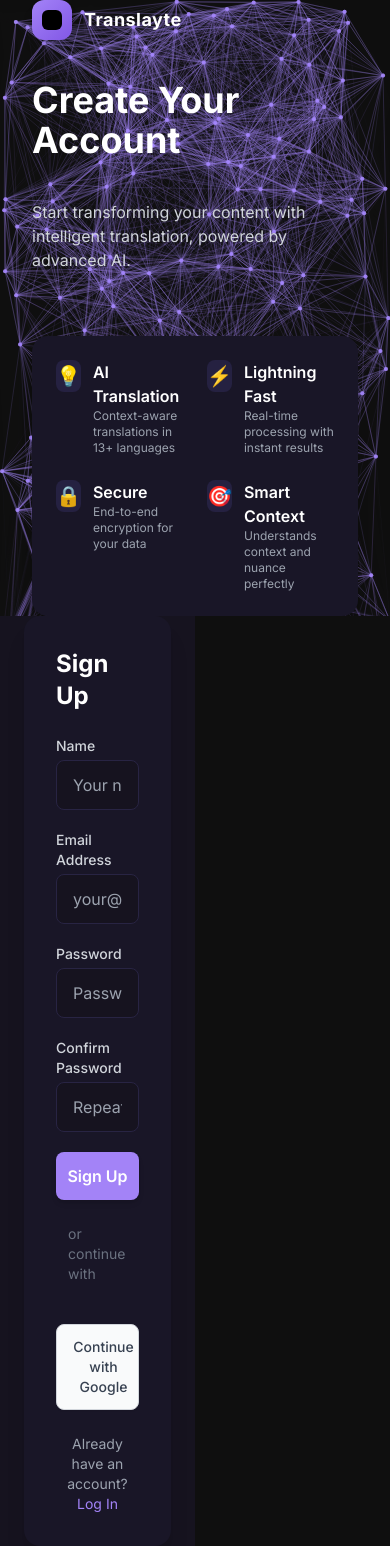
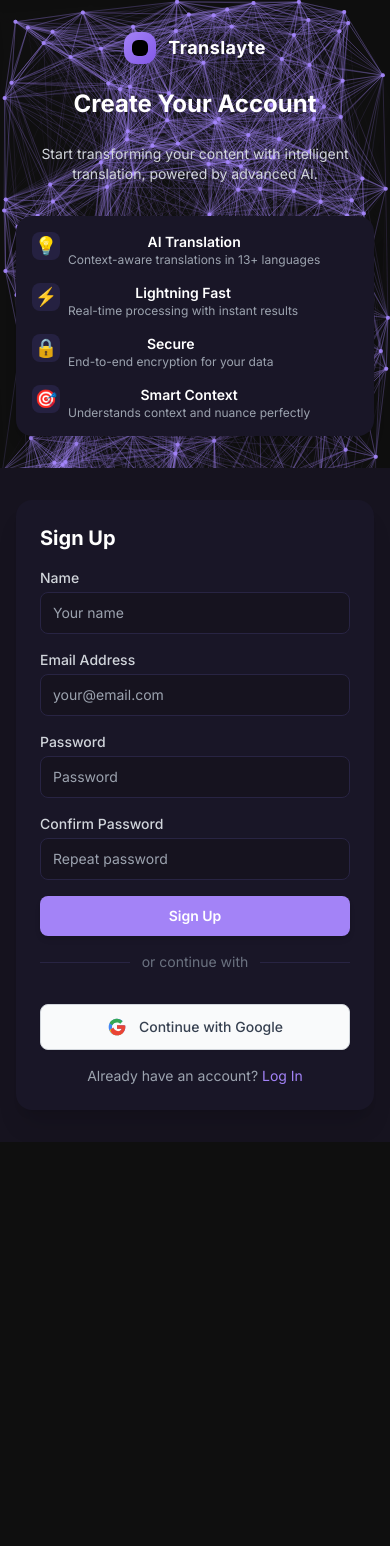
Before and after one commit to timeflowing/translayte, a Next.js app: page /signup in a window 390 px wide. After the commit the page ends 1142 px from the top, so only its background shows below. Built offline with nearby package versions, Linux system fonts and the light colour scheme; no server answers.

Commit message:
mobile reponsive

```diff
--- a/app/api/translate/route.ts
+++ b/app/api/translate/route.ts
@@ -82,9 +82,17 @@
 
         if (!isPro) {
             const keysThisMonth = userData?.keys_month || 0;
+            const charsThisMonth = userData?.chars_month || 0;
             const keyCount = Object.keys(payload).length;
+
+            // Calculate character count from all values in the payload
+            const charCount = Object.values(payload).reduce((total: number, value: unknown) => {
+                return total + (typeof value === 'string' ? value.length : String(value).length);
+            }, 0);
+
             await userRef.update({
                 keys_month: keysThisMonth + keyCount,
+                chars_month: charsThisMonth + charCount,
             });
         }
 
--- a/app/context/AuthContext.tsx
+++ b/app/context/AuthContext.tsx
@@ -27,6 +27,7 @@
     slackConnected?: boolean;
     subscription?: { status: string | null };
     keys_month?: number;
+    chars_month?: number;
 }
 
 interface AuthContext {
@@ -72,6 +73,7 @@
                                 Date.now() + 7 * 24 * 60 * 60 * 1000,
                             ).toISOString(),
                             keys_month: 0,
+                            chars_month: 0,
                             subscription: { status: null },
                         };
                         setDoc(userRef, profile)
--- a/app/login/page.tsx
+++ b/app/login/page.tsx
@@ -33,35 +33,35 @@
         }
     }, [user, loading, router]);
     return (
-        <div className="flex flex-row min-h-screen">
+        <div className="flex flex-col lg:flex-row min-h-screen">
             {/* Left Side - Branding */}
             <div
-                className="w-1/2 min-h-screen flex flex-col justify-center items-center relative overflow-hidden px-12"
+                className="w-full lg:w-1/2 min-h-[50vh] lg:min-h-screen flex flex-col justify-center items-center relative overflow-hidden px-4 sm:px-8 lg:px-12 py-8 lg:py-0"
                 style={{ background: 'transparent' }}
             >
                 <SynapseAnimation className="absolute inset-0 w-full h-full -z-10" />
 
                 <SynapseAnimation className="absolute inset-0 w-full h-full -z-10" />
-                <div className="flex flex-col gap-8 z-10">
+                <div className="flex flex-col gap-4 lg:gap-8 z-10 text-center lg:text-left">
                     {/* Logo */}
-                    <div className="flex items-center gap-3 mb-2">
-                        <div className="w-10 h-10 rounded-xl flex items-center justify-center bg-gradient-to-br from-[#A383F7] to-[#8257E6] shadow-lg">
-                            <div className="w-5 h-5 bg-black rounded-[6px]" />
+                    <div className="flex items-center gap-3 mb-2 justify-center lg:justify-start">
+                        <div className="w-8 h-8 lg:w-10 lg:h-10 rounded-xl flex items-center justify-center bg-gradient-to-br from-[#A383F7] to-[#8257E6] shadow-lg">
+                            <div className="w-4 h-4 lg:w-5 lg:h-5 bg-black rounded-[6px]" />
                         </div>
                         <span className="text-lg font-bold text-white tracking-wide">
                             Translayte
                         </span>
                     </div>
                     {/* Title */}
-                    <h1 className="text-4xl font-bold text-white mb-2">
+                    <h1 className="text-2xl sm:text-3xl lg:text-4xl font-bold text-white mb-2">
                         Transform your content with intelligent translation
                     </h1>
-                    <p className="text-gray-300 mb-8 max-w-lg">
+                    <p className="text-gray-300 mb-4 lg:mb-8 max-w-lg text-sm sm:text-base">
                         Transform your content with intelligent translation powered by advanced AI
                         technology.
                     </p>
                     {/* Features */}
-                    <div className="grid grid-cols-2 gap-6 bg-[#191627] p-6 rounded-2xl shadow-lg w-full max-w-md">
+                    <div className="grid grid-cols-1 sm:grid-cols-2 gap-4 lg:gap-6 bg-[#191627] p-4 lg:p-6 rounded-2xl shadow-lg w-full max-w-sm sm:max-w-md">
                         <Feature
                             title="AI Translation"
                             desc="Context-aware translations in 13+ languages"
@@ -86,10 +86,12 @@
                 </div>
             </div>
             {/* Right Side - Login Form */}
-            <div className="w-1/2 min-h-screen flex items-center justify-center px-6 bg-[#16131f]">
-                <div className="w-full max-w-md bg-[#191627] p-8 rounded-2xl shadow-xl">
-                    <h2 className="text-2xl font-bold text-white mb-6">Welcome Back</h2>
-                    <form onSubmit={handleSubmit} className="space-y-5">
+            <div className="w-full lg:w-1/2 min-h-[50vh] lg:min-h-screen flex items-center justify-center px-4 sm:px-6 lg:px-6 py-8 lg:py-0 bg-[#16131f]">
+                <div className="w-full max-w-md bg-[#191627] p-6 sm:p-8 rounded-2xl shadow-xl">
+                    <h2 className="text-xl sm:text-2xl font-bold text-white mb-4 sm:mb-6">
+                        Welcome Back
+                    </h2>
+                    <form onSubmit={handleSubmit} className="space-y-4 sm:space-y-5">
                         <div>
                             <label
                                 htmlFor="email"
@@ -104,7 +106,7 @@
                                 required
                                 value={email}
                                 onChange={e => setEmail(e.target.value)}
-                                className="w-full px-4 py-3 rounded-lg bg-[#16131f] border border-[#282443] text-white placeholder-gray-400 focus:ring-2 focus:ring-[#A383F7] outline-none transition"
+                                className="w-full px-3 sm:px-4 py-2.5 sm:py-3 rounded-lg bg-[#16131f] border border-[#282443] text-white placeholder-gray-400 focus:ring-2 focus:ring-[#A383F7] outline-none transition text-sm sm:text-base"
                                 placeholder="your@email.com"
                             />
                         </div>
@@ -130,7 +132,7 @@
                                 required
                                 value={password}
                                 onChange={e => setPassword(e.target.value)}
-                                className="w-full px-4 py-3 rounded-lg bg-[#16131f] border border-[#282443] text-white placeholder-gray-400 focus:ring-2 focus:ring-[#A383F7] outline-none transition"
+                                className="w-full px-3 sm:px-4 py-2.5 sm:py-3 rounded-lg bg-[#16131f] border border-[#282443] text-white placeholder-gray-400 focus:ring-2 focus:ring-[#A383F7] outline-none transition text-sm sm:text-base"
                                 placeholder="Password"
                             />
                         </div>
@@ -147,13 +149,13 @@
                         {error && <p className="text-red-500 text-sm">{error}</p>}
                         <button
                             type="submit"
-                            className="w-full py-3 rounded-lg bg-[#A383F7] text-white font-semibold shadow-md hover:bg-[#8257E6] transition"
+                            className="w-full py-2.5 sm:py-3 rounded-lg bg-[#A383F7] text-white font-semibold shadow-md hover:bg-[#8257E6] transition text-sm sm:text-base"
                         >
                             Sign in
                         </button>
                     </form>
                     {/* Divider */}
-                    <div className="my-6 flex items-center">
+                    <div className="my-4 sm:my-6 flex items-center">
                         <hr className="flex-grow border-[#282443]" />
                         <span className="mx-3 text-sm text-gray-500">or continue with</span>
                         <hr className="flex-grow border-[#282443]" />
@@ -162,7 +164,7 @@
                     <div className="flex flex-col gap-3">
                         <GoogleLoginButton />
                     </div>
-                    <p className="mt-6 text-center text-gray-400 text-sm">
+                    <p className="mt-4 sm:mt-6 text-center text-gray-400 text-sm">
                         Don&apos;t have an account?{' '}
                         <Link href="/signup" className="text-[#A383F7] hover:underline">
                             Sign up
@@ -177,13 +179,13 @@
 // Feature component for the left panel
 function Feature({ title, desc, icon }: { title: string; desc: string; icon: string }) {
     return (
-        <div className="flex items-start gap-3">
-            <div className="text-xl w-8 h-8 flex items-center justify-center rounded-lg bg-[#252141]">
+        <div className="flex items-start gap-2 sm:gap-3">
+            <div className="text-lg sm:text-xl w-7 h-7 sm:w-8 sm:h-8 flex items-center justify-center rounded-lg bg-[#252141] flex-shrink-0">
                 {icon}
             </div>
-            <div>
-                <div className="text-white font-semibold text-base">{title}</div>
-                <div className="text-xs text-gray-400">{desc}</div>
+            <div className="min-w-0">
+                <div className="text-white font-semibold text-sm sm:text-base">{title}</div>
+                <div className="text-xs text-gray-400 leading-tight">{desc}</div>
             </div>
         </div>
     );
--- a/app/profile/page.tsx
+++ b/app/profile/page.tsx
@@ -28,6 +28,7 @@
     slackConnected: false,
     subscription: { status: null },
     keys_month: 0,
+    chars_month: 0,
 };
 interface UserProfile {
     firstName: string;
--- a/app/signup/page.tsx
+++ b/app/signup/page.tsx
@@ -50,28 +50,30 @@
     };
 
     return (
-        <div className="flex flex-col md:flex-row min-h-screen">
+        <div className="flex flex-col lg:flex-row min-h-screen">
             {/* Left Side - Branding */}
-            <div className="w-full md:w-1/2 min-h-[400px] md:min-h-screen flex flex-col justify-center items-center relative overflow-hidden px-8 md:px-12 bg-transparent">
+            <div className="w-full lg:w-1/2 min-h-[50vh] lg:min-h-screen flex flex-col justify-center items-center relative overflow-hidden px-4 sm:px-8 lg:px-12 py-8 lg:py-0 bg-transparent">
                 <SynapseAnimation className="absolute inset-0 w-full h-full -z-10" />
-                <div className="flex flex-col gap-8 z-10">
+                <div className="flex flex-col gap-4 lg:gap-8 z-10 text-center lg:text-left">
                     {/* Logo */}
-                    <div className="flex items-center gap-3 mb-2">
-                        <div className="w-10 h-10 rounded-xl flex items-center justify-center bg-gradient-to-br from-[#A383F7] to-[#8257E6] shadow-lg">
-                            <div className="w-5 h-5 bg-black rounded-[6px]" />
+                    <div className="flex items-center gap-3 mb-2 justify-center lg:justify-start">
+                        <div className="w-8 h-8 lg:w-10 lg:h-10 rounded-xl flex items-center justify-center bg-gradient-to-br from-[#A383F7] to-[#8257E6] shadow-lg">
+                            <div className="w-4 h-4 lg:w-5 lg:h-5 bg-black rounded-[6px]" />
                         </div>
                         <span className="text-lg font-bold text-white tracking-wide">
                             Translayte
                         </span>
                     </div>
                     {/* Title */}
-                    <h1 className="text-4xl font-bold text-white mb-2">Create Your Account</h1>
-                    <p className="text-gray-300 mb-8 max-w-lg">
+                    <h1 className="text-2xl sm:text-3xl lg:text-4xl font-bold text-white mb-2">
+                        Create Your Account
+                    </h1>
+                    <p className="text-gray-300 mb-4 lg:mb-8 max-w-lg text-sm sm:text-base">
                         Start transforming your content with intelligent translation, powered by
                         advanced AI.
                     </p>
                     {/* Features */}
-                    <div className="grid grid-cols-2 gap-6 bg-[#191627] p-6 rounded-2xl shadow-lg w-full max-w-md">
+                    <div className="grid grid-cols-1 sm:grid-cols-2 gap-4 lg:gap-6 bg-[#191627] p-4 lg:p-6 rounded-2xl shadow-lg w-full max-w-sm sm:max-w-md">
                         <Feature
                             title="AI Translation"
                             desc="Context-aware translations in 13+ languages"
@@ -96,10 +98,12 @@
                 </div>
             </div>
             {/* Right Side - Register Form */}
-            <div className="w-1/2 min-h-screen flex items-center justify-center px-6 bg-[#16131f]">
-                <div className="w-full max-w-md bg-[#191627] p-8 rounded-2xl shadow-xl">
-                    <h2 className="text-2xl font-bold text-white mb-6">Sign Up</h2>
-                    <form onSubmit={handleSubmit} className="space-y-5">
+            <div className="w-full lg:w-1/2 min-h-[50vh] lg:min-h-screen flex items-center justify-center px-4 sm:px-6 lg:px-6 py-8 lg:py-0 bg-[#16131f]">
+                <div className="w-full max-w-md bg-[#191627] p-6 sm:p-8 rounded-2xl shadow-xl">
+                    <h2 className="text-xl sm:text-2xl font-bold text-white mb-4 sm:mb-6">
+                        Sign Up
+                    </h2>
+                    <form onSubmit={handleSubmit} className="space-y-4 sm:space-y-5">
                         <div>
                             <label
                                 htmlFor="displayName"
@@ -113,7 +117,7 @@
                                 autoComplete="name"
                                 value={displayName}
                                 onChange={e => setDisplayName(e.target.value)}
-                                className="w-full px-4 py-3 rounded-lg bg-[#16131f] border border-[#282443] text-white placeholder-gray-400 focus:ring-2 focus:ring-[#A383F7] outline-none transition"
+                                className="w-full px-3 sm:px-4 py-2.5 sm:py-3 rounded-lg bg-[#16131f] border border-[#282443] text-white placeholder-gray-400 focus:ring-2 focus:ring-[#A383F7] outline-none transition text-sm sm:text-base"
                                 placeholder="Your name"
                             />
                         </div>
@@ -131,7 +135,7 @@
                                 required
                                 value={email}
                                 onChange={e => setEmail(e.target.value)}
-                                className="w-full px-4 py-3 rounded-lg bg-[#16131f] border border-[#282443] text-white placeholder-gray-400 focus:ring-2 focus:ring-[#A383F7] outline-none transition"
+                                className="w-full px-3 sm:px-4 py-2.5 sm:py-3 rounded-lg bg-[#16131f] border border-[#282443] text-white placeholder-gray-400 focus:ring-2 focus:ring-[#A383F7] outline-none transition text-sm sm:text-base"
                                 placeholder="your@email.com"
                             />
                         </div>
@@ -149,7 +153,7 @@
                                 required
                                 value={password}
                                 onChange={e => setPassword(e.target.value)}
-                                className="w-full px-4 py-3 rounded-lg bg-[#16131f] border border-[#282443] text-white placeholder-gray-400 focus:ring-2 focus:ring-[#A383F7] outline-none transition"
+                                className="w-full px-3 sm:px-4 py-2.5 sm:py-3 rounded-lg bg-[#16131f] border border-[#282443] text-white placeholder-gray-400 focus:ring-2 focus:ring-[#A383F7] outline-none transition text-sm sm:text-base"
                                 placeholder="Password"
                             />
                         </div>
@@ -167,21 +171,21 @@
                                 required
                                 value={password2}
                                 onChange={e => setPassword2(e.target.value)}
-                                className="w-full px-4 py-3 rounded-lg bg-[#16131f] border border-[#282443] text-white placeholder-gray-400 focus:ring-2 focus:ring-[#A383F7] outline-none transition"
+                                className="w-full px-3 sm:px-4 py-2.5 sm:py-3 rounded-lg bg-[#16131f] border border-[#282443] text-white placeholder-gray-400 focus:ring-2 focus:ring-[#A383F7] outline-none transition text-sm sm:text-base"
                                 placeholder="Repeat password"
                             />
                         </div>
                         {error && <p className="text-red-500 text-sm">{error}</p>}
                         <button
                             type="submit"
-                            className="w-full py-3 rounded-lg bg-[#A383F7] text-white font-semibold shadow-md hover:bg-[#8257E6] transition"
+                            className="w-full py-2.5 sm:py-3 rounded-lg bg-[#A383F7] text-white font-semibold shadow-md hover:bg-[#8257E6] transition text-sm sm:text-base"
                             disabled={creating}
                         >
                             {creating ? 'Creating...' : 'Sign Up'}
                         </button>
                     </form>
                     {/* Divider */}
-                    <div className="my-6 flex items-center">
+                    <div className="my-4 sm:my-6 flex items-center">
                         <hr className="flex-grow border-[#282443]" />
                         <span className="mx-3 text-sm text-gray-500">or continue with</span>
                         <hr className="flex-grow border-[#282443]" />
@@ -190,7 +194,7 @@
                     <div className="flex flex-col gap-3">
                         <GoogleLoginButton />
                     </div>
-                    <p className="mt-6 text-center text-gray-400 text-sm">
+                    <p className="mt-4 sm:mt-6 text-center text-gray-400 text-sm">
                         Already have an account?{' '}
                         <Link href="/login" className="text-[#A383F7] hover:underline">
                             Log In
@@ -204,13 +208,13 @@
 
 function Feature({ title, desc, icon }: { title: string; desc: string; icon: string }) {
     return (
-        <div className="flex items-start gap-3">
-            <div className="text-xl w-8 h-8 flex items-center justify-center rounded-lg bg-[#252141]">
+        <div className="flex items-start gap-2 sm:gap-3">
+            <div className="text-lg sm:text-xl w-7 h-7 sm:w-8 sm:h-8 flex items-center justify-center rounded-lg bg-[#252141] flex-shrink-0">
                 {icon}
             </div>
-            <div>
-                <div className="text-white font-semibold text-base">{title}</div>
-                <div className="text-xs text-gray-400">{desc}</div>
+            <div className="min-w-0">
+                <div className="text-white font-semibold text-sm sm:text-base">{title}</div>
+                <div className="text-xs text-gray-400 leading-tight">{desc}</div>
             </div>
         </div>
     );
--- a/app/translator/page.tsx
+++ b/app/translator/page.tsx
@@ -119,6 +119,7 @@
     const { user, authUser, loading: authLoading } = useAuth();
     const router = useRouter(); // <-- Add this line
     const [keysThisMonth, setKeysThisMonth] = useState(0);
+    const [charsThisMonth, setCharsThisMonth] = useState(0);
     const [showPaywall, setShowPaywall] = useState(false);
 
     // ADD THIS STATE:
@@ -433,8 +434,15 @@
             setSelectedPreviewLang(targetCodes[0] ?? null);
             setIsUserTranslation(true);
 
+            // Calculate character count from input text
+            const allValues = Object.values(payload);
+            const charCount = allValues.reduce((total: number, value: unknown) => {
+                return total + (typeof value === 'string' ? value.length : String(value).length);
+            }, 0);
+
             await updateDoc(doc(db, 'users', user.uid), {
                 keys_month: keysThisMonth + allKeys.length,
+                chars_month: charsThisMonth + charCount,
             });
             if (!dontSave) {
                 if (translationId) {
@@ -574,14 +582,16 @@
             // Clear data if user logs out
             setSubscriptionStatus(null);
             setKeysThisMonth(0);
+            setCharsThisMonth(0);
             setHistory([]);
             return;
         }
 
-        // Listener for user-specific data (keys_month)
+        // Listener for user-specific data (keys_month and chars_month)
         const userUnsub = onSnapshot(doc(db, 'users', user.uid), snap => {
             const userData = snap.data();
             setKeysThisMonth(userData?.keys_month || 0);
+            setCharsThisMonth(userData?.chars_month || 0);
         });
 
         // FIX: Listen to the correct collection for subscription status
@@ -778,11 +788,13 @@
                         Translayte
                     </Link>
                     {user && (
-                        <div className="text-sm text-gray-300 flex items-center gap-2">
-                            <i className="fa-solid fa-key text-yellow-400" />
-                            {isPro
-                                ? 'Pro Plan — Unlimited'
-                                : `Free — ${keysThisMonth} / ${FREE_TIER_KEY_LIMIT} keys`}
+                        <div className="text-sm text-gray-300 flex items-center gap-4">
+                            <div className="flex items-center gap-2">
+                                <i className="fa-solid fa-key text-yellow-400" />
+                                {isPro
+                                    ? 'Pro Plan — Unlimited'
+                                    : `${keysThisMonth} / ${FREE_TIER_KEY_LIMIT} keys`}
+                            </div>
                         </div>
                     )}
                     {/* Auth nav */}
```
